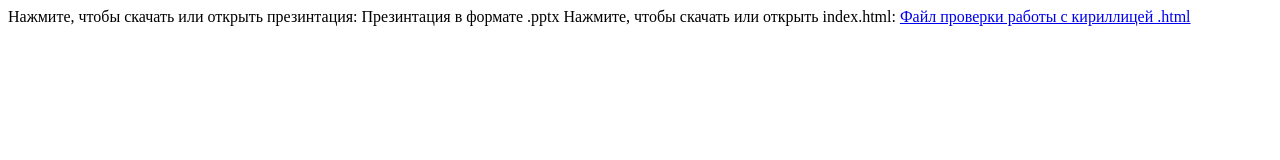
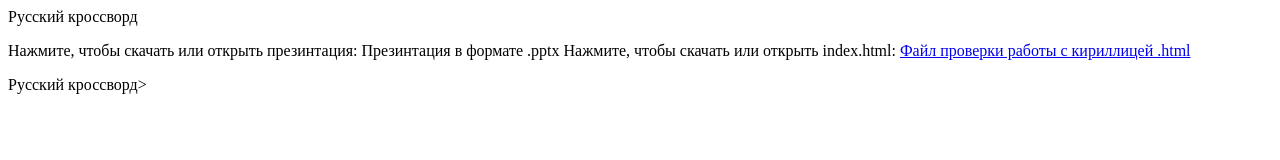
Before and after one commit to Shurki22/dem.github.io, a plain HTML site: page index.html in a window 1280 px wide. Drawn offline with Linux system fonts and the light colour scheme.

Commit message:
Update index.html

```diff
--- a/index.html
+++ b/index.html
@@ -3,8 +3,7 @@
 <head>
    <title>Моя презентация</title>
 </head>
-<boby>
-
+<boby<a href="krossvordRU.html">Русский кроссворд</a>
    <p>
       Нажмите, чтобы скачать или открыть презинтация:
       <a hlef="СетьВводных.pptx">Презинтация в формате .pptx<a>
@@ -12,5 +11,5 @@
       <a href="index.html">Файл проверки работы с кириллицей .html</a>
       </p>
 
-      </body>
+      </body<a href="krossvordRU.html">Русский кроссворд</a>>
       </html>
```
